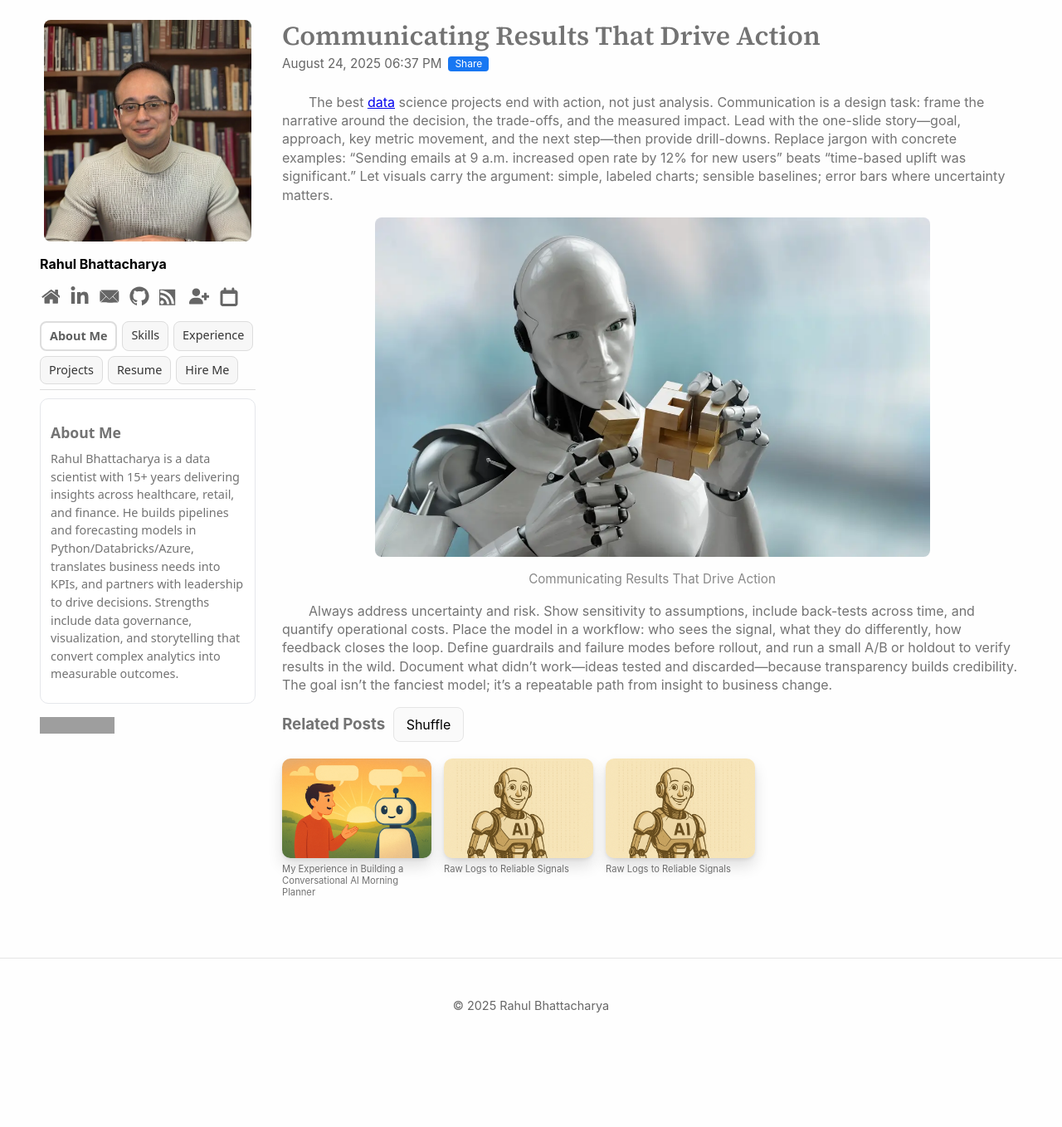
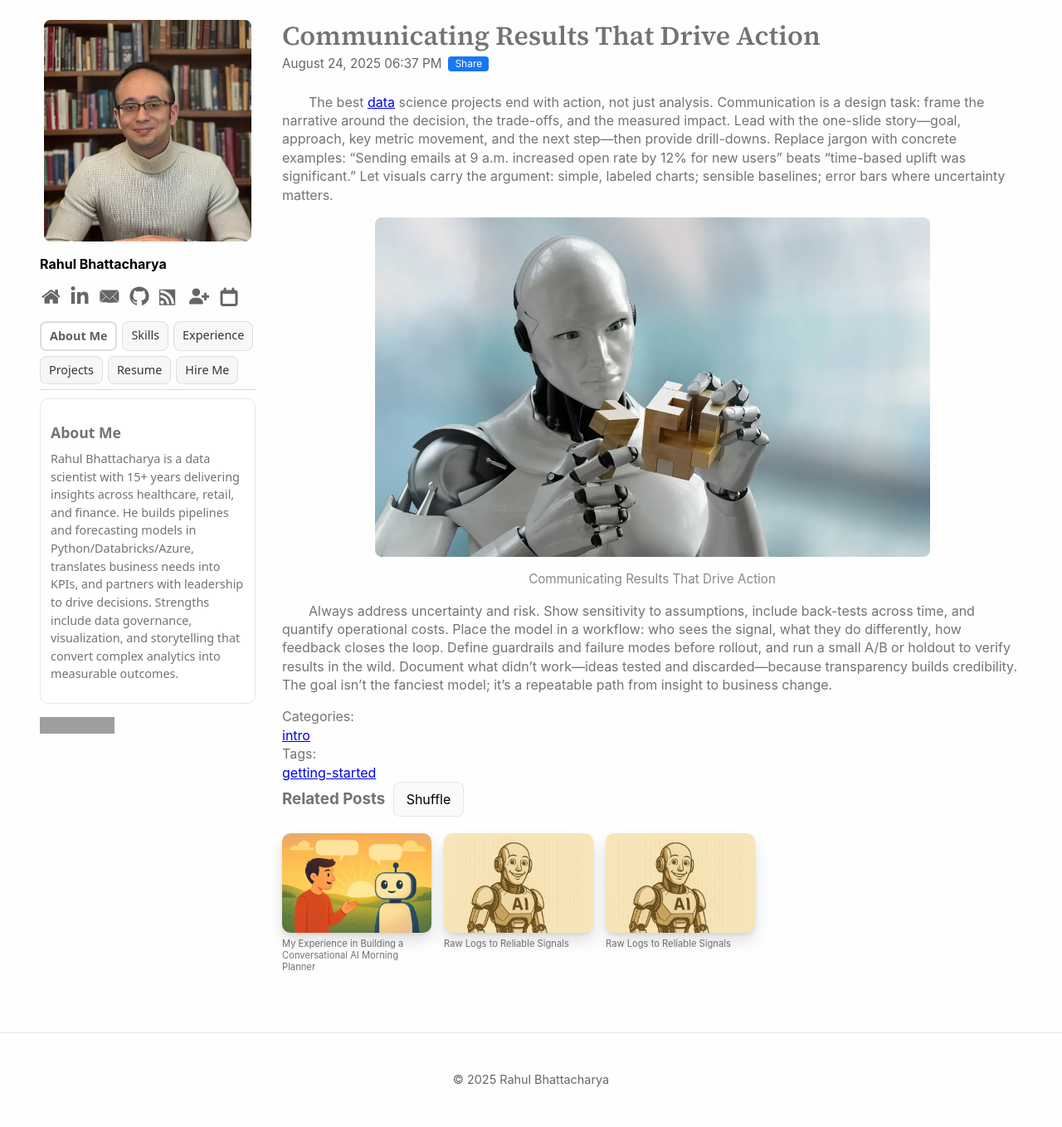
Before and after one commit to RahulBhattacharya1/RahulBhattacharya1.github.io, a Jekyll site: the page built from _posts/2025-08-24-second.md, in a window 1280 px wide. Shown: the whole page at 83% size. Built offline with Jekyll 4.4.1, drawn with Linux system fonts in a browser that asks for light colours; comment, search, counter and statistics services are not loaded; before the commit the page ends 1268 px from its top, so only the background shows below that; grey boxes are pictures that could not be loaded.

Commit message:
Update default.html

```diff
--- a/_layouts/default.html
+++ b/_layouts/default.html
@@ -251,6 +251,36 @@ c0 86 3 159 6 162 8 9 118 -2 226 -22z m104 -715 c43 -18 102 -72 124 -114 84
   {%- endif -%}
 {% else %}
   {{ content }}
+{% endif %}
+
+<!-- Post taxonomy (categories & tags) -->
+{% if page.collection == "posts" %}
+  {% assign has_cats = page.categories and page.categories != empty %}
+  {% assign has_tags = page.tags and page.tags != empty %}
+  {% if has_cats or has_tags %}
+    <footer class="post-taxonomy" aria-label="Post categories and tags">
+      {% if has_cats %}
+        <div class="post-taxonomy__row">
+          <span class="post-taxonomy__label">Categories:</span>
+          <nav class="post-taxonomy__chips" aria-label="Categories">
+            {% for c in page.categories %}
+              <a class="chip" href="{{ '/categories/#' | append: c | slugify | relative_url }}">{{ c }}</a>
+            {% endfor %}
+          </nav>
+        </div>
+      {% endif %}
+      {% if has_tags %}
+        <div class="post-taxonomy__row">
+          <span class="post-taxonomy__label">Tags:</span>
+          <nav class="post-taxonomy__chips" aria-label="Tags">
+            {% for t in page.tags %}
+              <a class="chip" href="{{ '/tags/#' | append: t | slugify | relative_url }}">{{ t }}</a>
+            {% endfor %}
+          </nav>
+        </div>
+      {% endif %}
+    </footer>
+  {% endif %}
 {% endif %}
 
 {% if page.collection == "posts" and page.related != false %}
```
